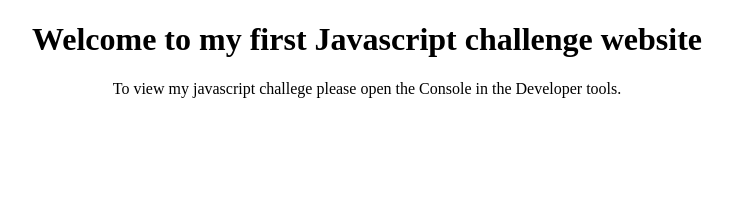
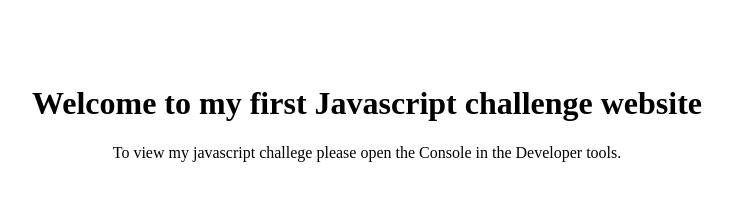
Before and after one commit to chriskeno95/Console-Finances, a plain HTML site: page index.html in a window 1280 px wide. Shown: the whole page, without its empty margins (273-1006 px from the left). Drawn offline with Linux system fonts and the light colour scheme.

Commit message:
added some inline styling

```diff
--- a/index.html
+++ b/index.html
@@ -7,7 +7,7 @@
     <title>My Week 4 Challenge</title>
   </head>
   <body>
-    <h1 style="text-align: center">
+    <h1 style="text-align: center; padding-top: 2em">
       Welcome to my first Javascript challenge website
     </h1>
     <p style="text-align: center">
```
